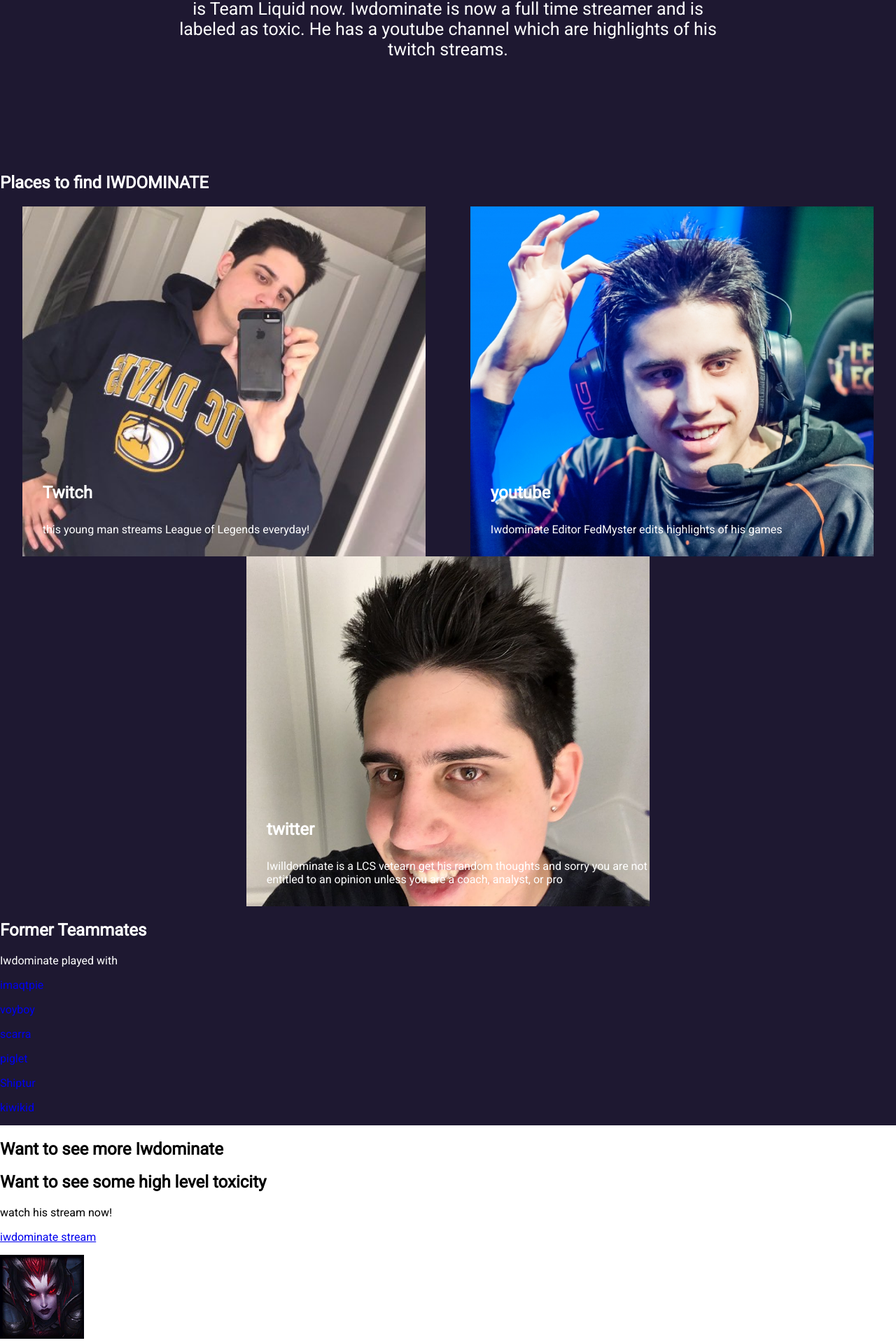
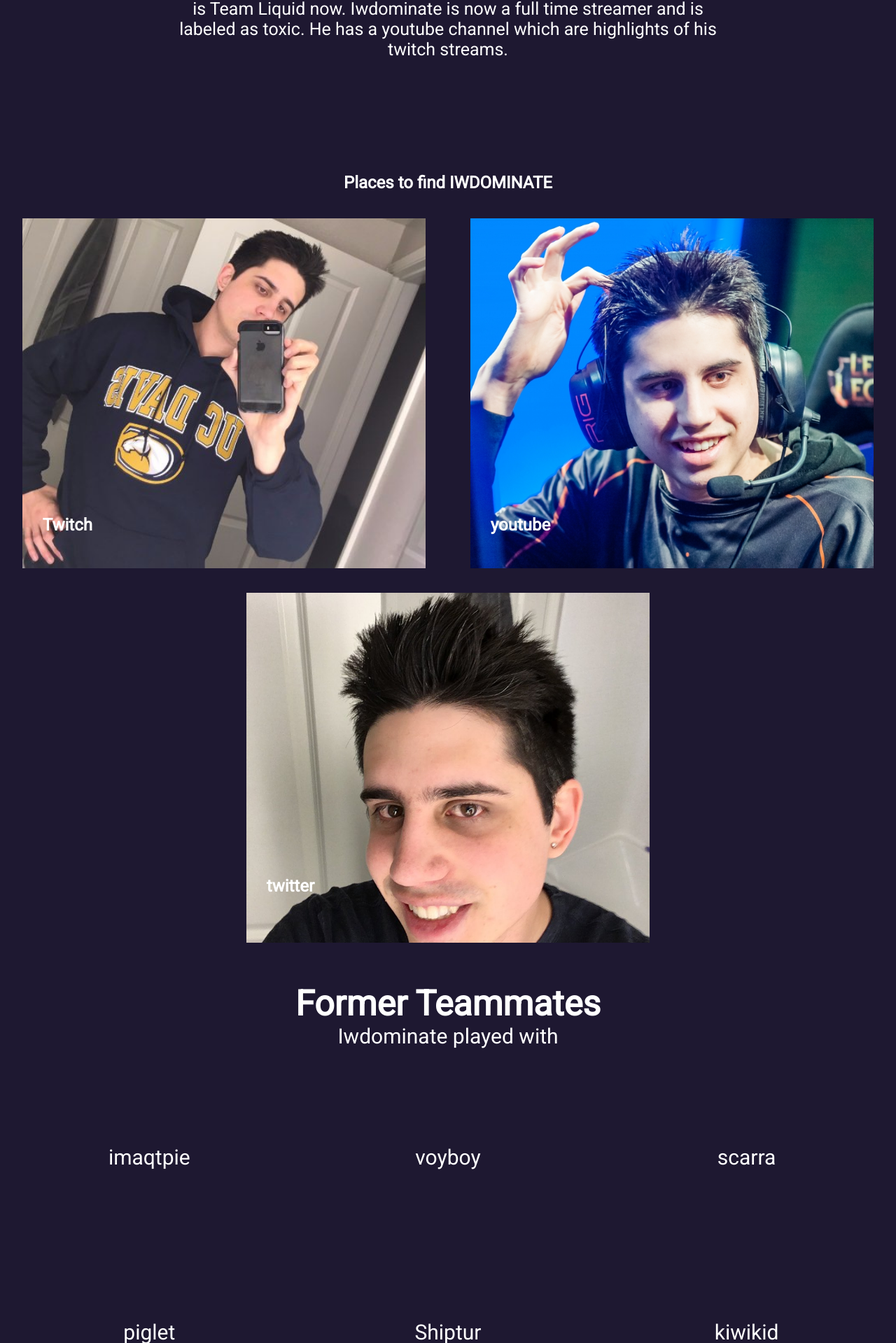
Before and after one commit to colorlessenergy/iwdominate, a Jekyll site: the page built from index.html, in a window 1280 px wide. Shown: the part 1073-2992 px from the top of the page at 70% size. Built offline with Jekyll 4.4.1, drawn with Linux system fonts in a browser that asks for light colours; some of the changed text lies outside the part shown.

Commit message:
finished head main starting footer

```diff
--- a/index.html
+++ b/index.html
@@ -21,35 +21,35 @@
         <a href="{{social.link}}">
           <div class="bg" style="background-image: url({{social.bg}})">
             <h2>{{social.title}}</h2>
-            <p>{{social.desc}}</p>
+            <p class="desc">{{social.desc}}</p>
           </div>
         </a>
       {% endfor %}
     </div>
   </section>
-  <section>
-    <div>
+  <section class="teammates">
+    <div class="teammates-info">
       <h2>Former Teammates</h2>
       <p>Iwdominate played with</p>
     </div>
-    <div>
-      {% for teammates in site.data.former-teammates %}
-      <div>
-        <p><a href="{{teammates.link}}">{{teammates.title}}</a></p>
+      <div class="teammates-desc">
+        {% for teammates in site.data.former-teammates %}
+        <div>
+          <p><a href="{{teammates.link}}">{{teammates.title}}</a></p>
+        </div>
+        {% endfor %}
       </div>
-      {% endfor %}
-    </div>
   </section>
 </main>
-<section>
+<section class="contact-iwd">
   <div>
     <h2>Want to see more Iwdominate</h2>
     <h2>Want to see some high level toxicity</h2>
     <p>watch his stream now!</p>
   </div>
-  <p><a href="https://www.twitch.tv/iwilldominate">iwdominate stream</a></p>
+  <p class="link-stream"><a href="https://www.twitch.tv/iwilldominate">iwdominate stream</a></p>
 </section>
-<section>
+<section class="gameplay">
   {% for game in site.data.gameplay %}
     <div>
       <img src="{{game.img}}" alt="picture of a league of legends champion">
@@ -57,8 +57,7 @@
     </div>
   {% endfor %}
 </section>
-<section>
+<section class="self-ad">
   <h1>Want a website?</h1>
   <p><a href="contact.html">contact me</a></p>
 </section>
-<p>Website About EX Semi Pro Iwdominate</p>
--- a/main.css
+++ b/main.css
@@ -44,16 +44,96 @@
   display: flex;
   flex-direction: column;
   justify-content: flex-end;
+  position: relative;
+  margin: 3% 0;
   height: 500px;
   width: 100%;
+  z-index: 1;
 }
 
-main .social .social-contain .bg h2, main .social .social-contain .bg p {
+main .social .social-contain .bg::before {
+  background-color: #000;
+  content: '';
+  height: 100%;
+  left: 0px;
+  opacity: 0;
+  position: absolute;
+  transition: all 0.5s ease;
+  top: 0px;
+  width: 100%;
+  z-index: -1;
+}
+
+main .social h1 {
+  text-align: center;
+}
+
+main .social .social-contain .bg:hover::before {
+  opacity: 0.5;
+}
+
+main .social .social-contain .bg .desc {
+  transform: translateY(34px);
+  opacity: 0;
+  transition: all 1s ease;
+}
+
+main .social .social-contain .bg:hover > .desc {
+  margin-top: 5%;
+  transform: translateY(0);
+  opacity: 1;
+}
+
+main .social .social-contain .bg h2 {
+  margin: 0 0 0 5%;
+}
+
+main .social .social-contain .bg p {
   margin: 0 0 5% 5%;
 }
 
 main .social .social-contain .bg h2, main .social .social-contain .bg p {
   color: #fff;
+}
+
+main .teammates .teammates-desc {
+  display: flex;
+  height: 500px;
+  justify-content: center;
+  justify-content: space-around;
+  flex-flow: wrap;
+  width: 100%;
+}
+
+main .teammates .teammates-desc div {
+  align-items: center;
+  display: flex;
+  font-size: 30px;
+  justify-content: center;
+  width: 33%;
+}
+
+main .teammates .teammates-desc div p a {
+  color: #fff;
+  transition: all ease 2s;
+}
+
+main .teammates .teammates-desc div p a:hover {
+  color: #9a9a9a;
+}
+
+main .teammates .teammates-info {
+  text-align: center;
+}
+
+main .teammates .teammates-info h2 {
+  font-size: 50px;
+  margin-bottom: 0;
+}
+
+main .teammates .teammates-info p {
+  font-size: 30px;
+  margin-top: 0;
 }
 
 nav {
@@ -104,7 +184,79 @@
   margin: 0;
 }
 
+.contact-iwd {
+  align-items: center;
+  background-color: #ad0037;
+  display: flex;
+  flex-direction: column;
+  justify-content: center;
+  height: 400px;
+  text-align: center;
+}
+
+.contact-iwd div h2 {
+  color: #fff;
+  font-size: 30px;
+  font-weight: 900;
+  margin: 0;
+}
+
+.contact-iwd div p {
+  color: #fff;
+  margin: 0 0 0 5%;
+}
+
+.contact-iwd .link-stream {
+  border: 1px solid #fff;
+  border-radius: 25px;
+  padding: 15px;
+}
+
+.contact-iwd .link-stream a {
+  color: #fff;
+  text-decoration: none;
+}
+
+.gameplay {
+  align-items: center;
+  background-color: #1e1831;
+  color: #fff;
+  display: flex;
+  justify-content: space-around;
+  height: 300px;
+}
+
+.gameplay div img {
+  border-radius: 60px;
+}
 
 .home {
   background-image: url(images/iwd-intro.gif);
 }
+
+.self-ad {
+  align-items: center;
+  background-image: url(images/self-add.jpg);
+  background-size: cover;
+  background-attachment: fixed;
+  color: #fff;
+  display: flex;
+  flex-direction: column;
+  height: 400px;
+  justify-content: center;
+}
+
+.self-ad h1 {
+  font-size: 40px;
+}
+
+.self-ad p {
+  border: 1px solid #fff;
+  border-radius: 30px;
+  padding: 10px;
+}
+
+.self-ad p a {
+  color: #fff;
+  text-decoration: none;
+}
```
Also changed, not shown: images/self-ad.jpg (added), images/self-add.jpg (added), 4 other files.
